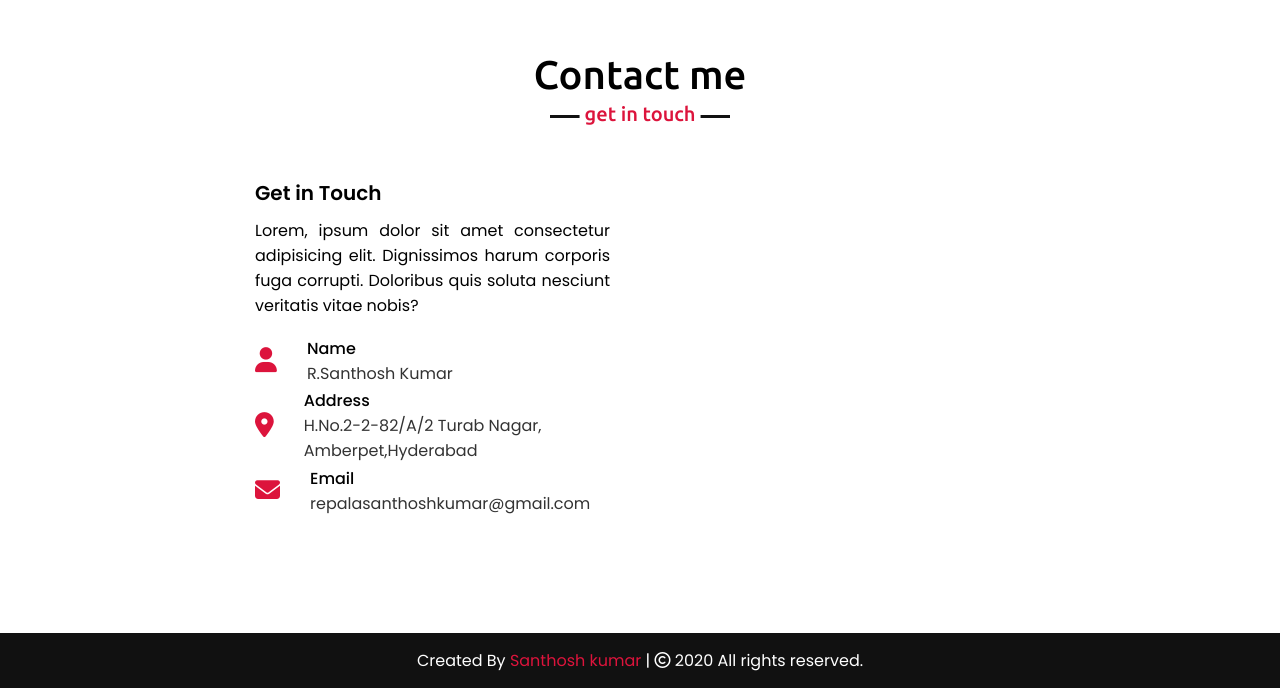
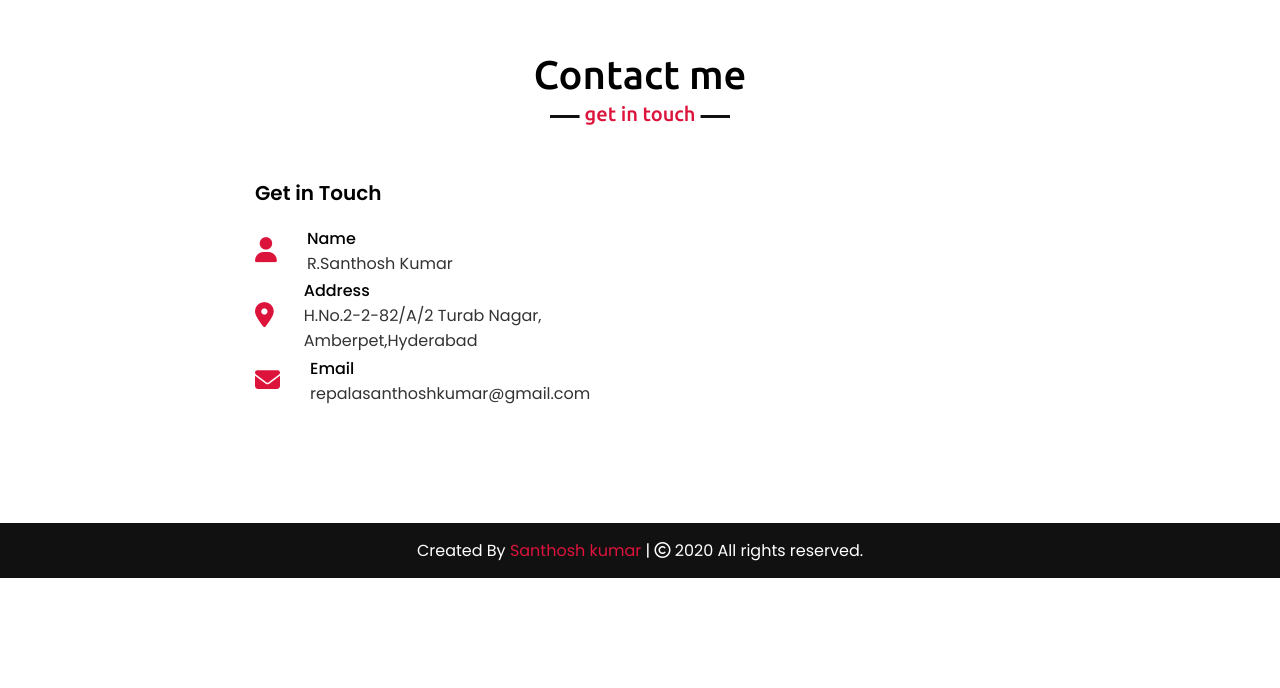
Before and after one commit to santhosh039/Portfolio, a plain HTML site: page index.html in a window 1280 px wide. Shown: the part 2861-3549 px from the top of the page. After the commit the page ends 3439 px from the top, so only its background shows below. Drawn offline with nearby package versions, Linux system fonts and the light colour scheme.

Commit message:
Update index.html

```diff
--- a/index.html
+++ b/index.html
@@ -131,7 +131,7 @@ Contact me</h2>
                     <div class="text">
 Get in Touch</div>
 <p>
-Lorem, ipsum dolor sit amet consectetur adipisicing elit. Dignissimos harum corporis fuga corrupti. Doloribus quis soluta nesciunt veritatis vitae nobis?</p>
+</p>
 <div class="icons">
                         <div class="row">
                             <i class="fas fa-user"></i>
```
